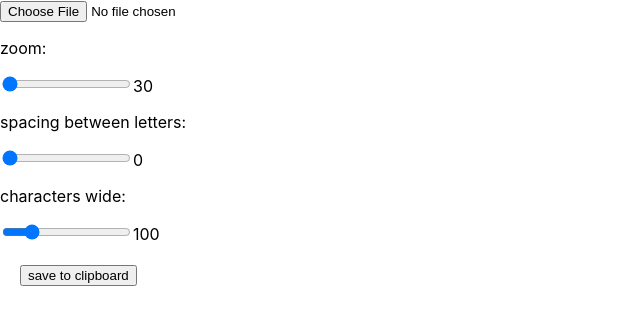
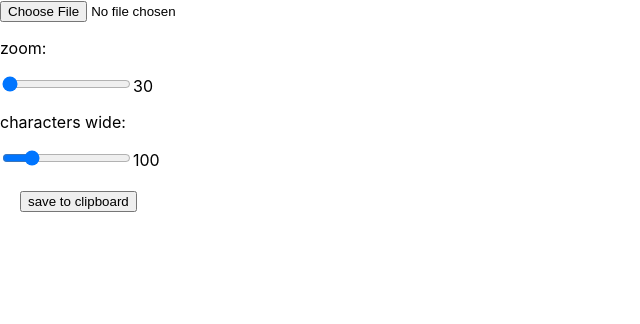
Before and after one commit to rybarczykj/ascii, a React (Create React App) app: page / in a window 1280 px wide. Shown: the top 324 px of the page, without its empty margins (0-640 px from the left). Built offline with nearby package versions, Linux system fonts and the light colour scheme; a web font is replaced by a local one.

Commit message:
working v1

```diff
--- a/package.json
+++ b/package.json
@@ -10,6 +10,7 @@
         "@types/node": "^18.11.17",
         "@types/react": "^18.0.26",
         "@types/react-dom": "^18.0.10",
+        "lodash": "^4.17.21",
         "react": "^18.2.0",
         "react-dom": "^18.2.0",
         "react-scripts": "^4.0.3",
@@ -41,6 +42,8 @@
         ]
     },
     "devDependencies": {
+        "@types/lodash": "^4.14.191",
+        "@types/lodash.debounce": "^4.0.7",
         "prettier": "^2.8.1"
     },
     "lint": "eslint .",
--- a/src/App.tsx
+++ b/src/App.tsx
@@ -3,13 +3,13 @@ import React from 'react';
 import debounce from 'lodash.debounce';
 import { resizeImage, getAsciiFromCanvas } from './ascii-utils';
 import { Slider } from './Slider';
+import { SliderSection } from './SliderSection';
 
 const ARTWIDTH = 700;
 
 interface SpecsState {
     fontSize: number;
     resolution: number;
-    letterSpacing: number;
     width: number;
     zoom: number;
 }
@@ -17,7 +17,6 @@ interface SpecsState {
 const initialState = {
     fontSize: 30,
     resolution: 100,
-    letterSpacing: 0,
     width: ARTWIDTH,
     zoom: 1,
 };
@@ -26,13 +25,15 @@ function App() {
     const [ascii, setAscii] = React.useState('');
     const [currentFile, setCurrentFile] = React.useState<File>();
     const [specs, setSpecs] = React.useState<SpecsState>(initialState);
-    const [zoom, setZoom] = React.useState(1);
 
-    // I use to need to make this fun a ref but i'm not so sure anymore
     const onResolutionChange = (imageFile: File, newResolution: number) => {
+        if (!imageFile) {
+            return;
+        }
+
         resizeImage({
             file: imageFile,
-            maxSize: newResolution,
+            maxWidth: newResolution,
         }).then((canvas) => {
             const newAscii = getAsciiFromCanvas(canvas);
             const newFontSize = specs.width / newResolution;
@@ -58,7 +59,7 @@ function App() {
                     <input
                         type="file"
                         accept="image/*"
-                        onChange={(event: React.ChangeEvent<HTMLInputElement>) => {
+                        onChange={(event) => {
                             const myFile = event.target.files?.[0];
                             if (!myFile) {
                                 return;
@@ -68,42 +69,15 @@ function App() {
                         }}
                     />
                 </div>
-                <Slider
-                    title={'zoom:'}
-                    onChange={(event) => {
-                        const newZoom = parseFloat(event.target.value);
-                        setSpecs({ ...specs, zoom: newZoom });
+                <SliderSection
+                    specs={specs}
+                    setSpecs={setSpecs}
+                    onResolutionChange={(resolution) => {
+                        if (!currentFile) {
+                            return;
+                        }
+                        debounceOnresolutionChange(currentFile, resolution);
                     }}
-                    value={specs.zoom}
-                    min={1}
-                    max={10}
-                    step={0.25}
-                    label={specs.fontSize.toString().slice(0, 5)}
-                />
-                <Slider
-                    title={'spacing between letters:'}
-                    onChange={(event) => {
-                        const letterSpacing = parseFloat(event.target.value);
-                        setSpecs({ ...specs, letterSpacing: letterSpacing });
-                    }}
-                    value={specs.letterSpacing}
-                    min={0}
-                    max={4}
-                    step={0.25}
-                    label={specs.letterSpacing.toString().slice(0, 5)}
-                />
-                <Slider
-                    title={'characters wide:'}
-                    onChange={(event) => {
-                        const resolution = parseFloat(event.target.value);
-                        if (currentFile) {
-                            debounceOnresolutionChange(currentFile, resolution);
-                        }
-                    }}
-                    value={specs.resolution}
-                    min={5}
-                    max={500}
-                    label={specs.resolution.toString().slice(0, 5)}
                 />
 
                 <div style={{ padding: '20px' }}>
@@ -121,12 +95,6 @@ function App() {
                     style={{
                         fontSize: `${specs.zoom * specs.fontSize}px`,
                         lineHeight: 1,
-                        letterSpacing: specs.letterSpacing,
-                        position: 'absolute',
-                        top: '50%',
-                        left: '50%',
-                        transform: 'translate(-50%, -50%)',
-                        zIndex: -1,
                     }}>{`${ascii}`}</div>
             </pre>
         </div>
--- /dev/null
+++ b/src/SliderSection.tsx
@@ -0,0 +1,37 @@
+import { Slider } from './Slider';
+import React from 'react';
+
+export const SliderSection: React.FC<{
+    specs: any;
+    setSpecs: (state: any) => void;
+    onResolutionChange: (newResolution: number) => void;
+}> = ({ specs, setSpecs, onResolutionChange }) => {
+    return (
+        <>
+            <Slider
+                title={'zoom:'}
+                onChange={(event) => {
+                    const newZoom = parseFloat(event.target.value);
+                    setSpecs({ ...specs, zoom: newZoom });
+                }}
+                value={specs.zoom}
+                min={1}
+                max={10}
+                step={0.25}
+                label={specs.fontSize.toString().slice(0, 5)}
+            />
+
+            <Slider
+                title={'characters wide:'}
+                onChange={(event) => {
+                    const resolution = parseFloat(event.target.value);
+                    onResolutionChange(resolution);
+                }}
+                value={specs.resolution}
+                min={5}
+                max={500}
+                label={specs.resolution.toString().slice(0, 5)}
+            />
+        </>
+    );
+};
--- a/src/ascii-utils.tsx
+++ b/src/ascii-utils.tsx
@@ -1,13 +1,18 @@
-const asciiChars = '+::`..';
-// const asciiChars =
-//     '$@WgBMQNR8%0&đD#OGKEHdbmSqpAPwU54ZX96f23kVhaeFCj1IoJyst7}{YnulzriTx?][*Lcv×<>)(/+=÷“”!;:‘,’-.';
+// const asciiChars = '+::`..';
+const asciiChars =
+    '$@WgBMQNR8%0&đD#OGKEHdbmSqpAPwU54ZX96f23kVhaeFCj1IoJyst7}{YnulzriTx?][*Lcv×<>)(/+=÷“”!;:‘,’-.';
 
 // const asciiChars = '▓▒▒░░';
 // const asciiChars = ['8 ', 'M ', '0 ', '# ', '$ ', '| ', '* ', '+ ', ': ', ': ', '` ', '. ', '. '];
 
 // const asciiChars = '$@B%8&WM#*oahkbdpqwmZO0QLCJUYXzcvunxrjft/|()1{}[]?-_+~<>i!lI;:,"^`\'.';
 // const asciiChars = '+-:`  ';
-// const asciiChars = '#8?0+:.';
+['8 ', 'M ', '0 ', '# ', '$ ', '| ', '* ', '+ ', ': ', ': ', '` ', '. ', '. '];
+
+// const asciiChars = '8M0|*|::`,.';
+
+// const asciiChars = '8M0#$|*|::`,.';
+// const asciiChars = '#8?0+:.,';
 // const asciiChars = '8#|:.';
 
 export const getAsciiFromCanvas = (canvas: HTMLCanvasElement): string => {
@@ -35,12 +40,12 @@ export const getAsciiFromCanvas = (canvas: HTMLCanvasElement): string => {
 };
 
 interface IResizeImageOptions {
-    maxSize: number;
+    maxWidth: number;
     file: File;
 }
 export const resizeImage = (settings: IResizeImageOptions) => {
     const file = settings.file;
-    const maxSize = settings.maxSize;
+    const maxWidth = settings.maxWidth;
     const reader = new FileReader();
     const image = new Image();
     const canvas = document.createElement('canvas');
@@ -49,17 +54,22 @@ export const resizeImage = (settings: IResizeImageOptions) => {
         let width = image.width;
         let height = image.height;
 
-        if (width > height) {
-            if (width > maxSize) {
-                height *= maxSize / width;
-                width = maxSize;
-            }
-        } else {
-            if (height > maxSize) {
-                width *= maxSize / height;
-                height = maxSize;
-            }
+        // if (width > height) {
+        //     if (width > maxWidth) {
+        //         height *= maxWidth / width;
+        //         width = maxWidth;
+        //     }
+        // } else {
+        //     if (height > maxWidth) {
+        //         width *= maxWidth / height;
+        //         height = maxWidth;
+        //     }
+        // }
+        if (width > maxWidth) {
+            height *= maxWidth / width;
+            width = maxWidth;
         }
+        height *= 0.6;
 
         canvas.width = width;
         canvas.height = height;
--- a/src/index.css
+++ b/src/index.css
@@ -28,4 +28,9 @@ code {
     font-family: 'IBM Plex Mono';
     color: 'black';
     text-align: center;
+    position: absolute;
+    top: 50%;
+    left: 50%;
+    transform: translate(-50%, -50%);
+    z-index: -1;
 }
```
Also changed, not shown: src/vibes.jpg (deleted), 1 other file (tests, documents, lock files or other folders).
